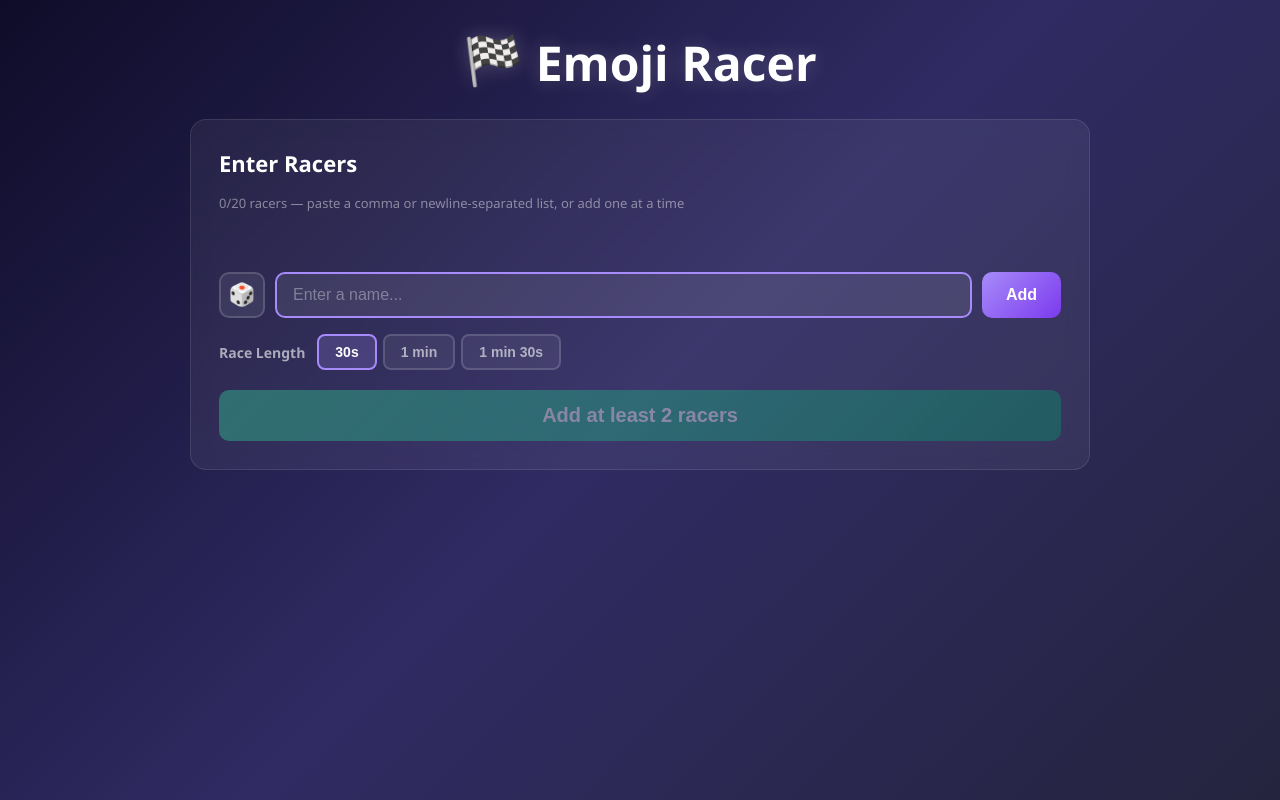
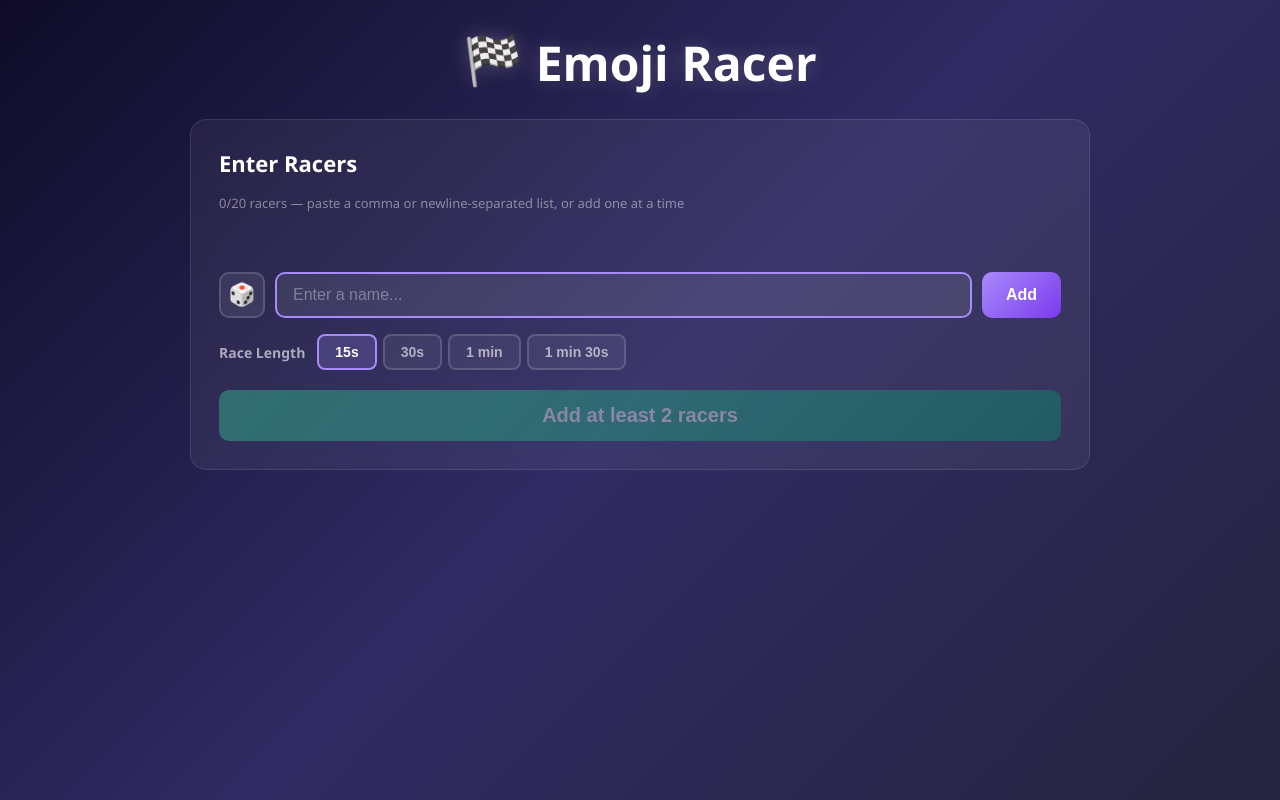
Before and after one commit to adamkea/random-picker, a React (Vite) app: page / in a window 1280 px wide. Built offline with nearby package versions, Linux system fonts and the light colour scheme.

Commit message:
Add 15s race duration option and make it the default
https://claude.ai/code/session_019gKXcW19Kyt3CGyvpe24bx

```diff
--- a/src/components/InputPhase.jsx
+++ b/src/components/InputPhase.jsx
@@ -13,6 +13,7 @@ function loadEntries() {
 }
 
 const DURATION_OPTIONS = [
+  { label: '15s', value: 15000 },
   { label: '30s', value: 30000 },
   { label: '1 min', value: 60000 },
   { label: '1 min 30s', value: 90000 },
@@ -23,7 +24,7 @@ export default function InputPhase({ onStart }) {
   const [inputValue, setInputValue] = useState('')
   const [selectedEmoji, setSelectedEmoji] = useState(null)
   const [showPicker, setShowPicker] = useState(false)
-  const [duration, setDuration] = useState(30000)
+  const [duration, setDuration] = useState(15000)
   const inputRef = useRef(null)
 
   useEffect(() => {
```
